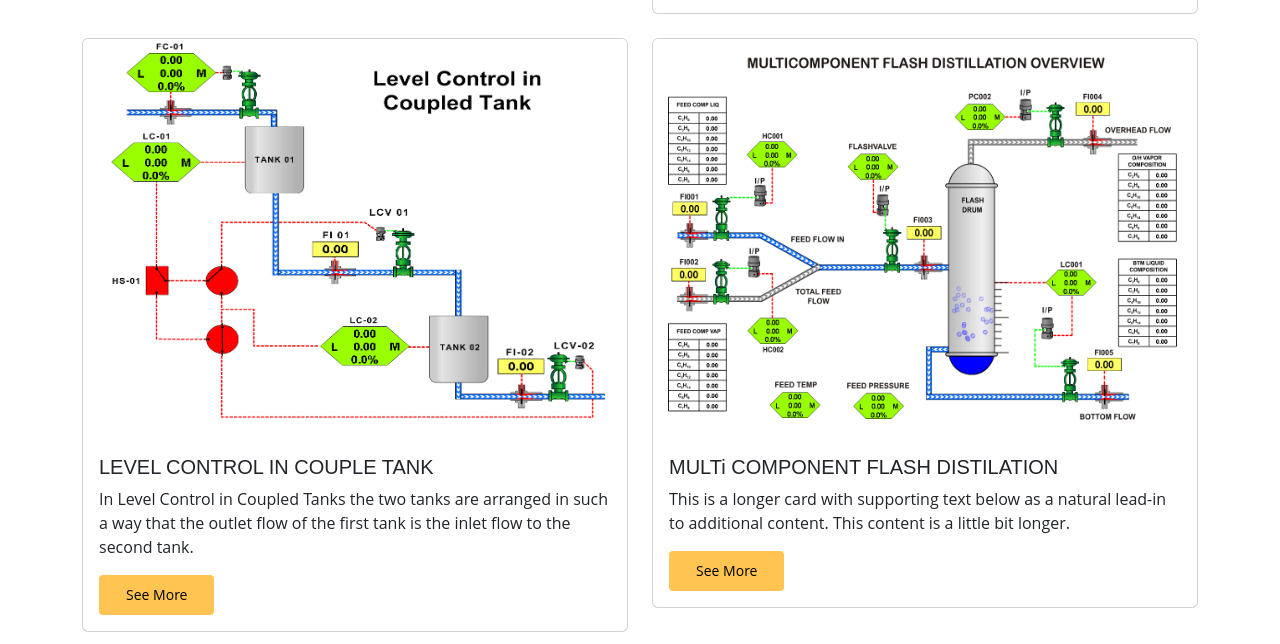
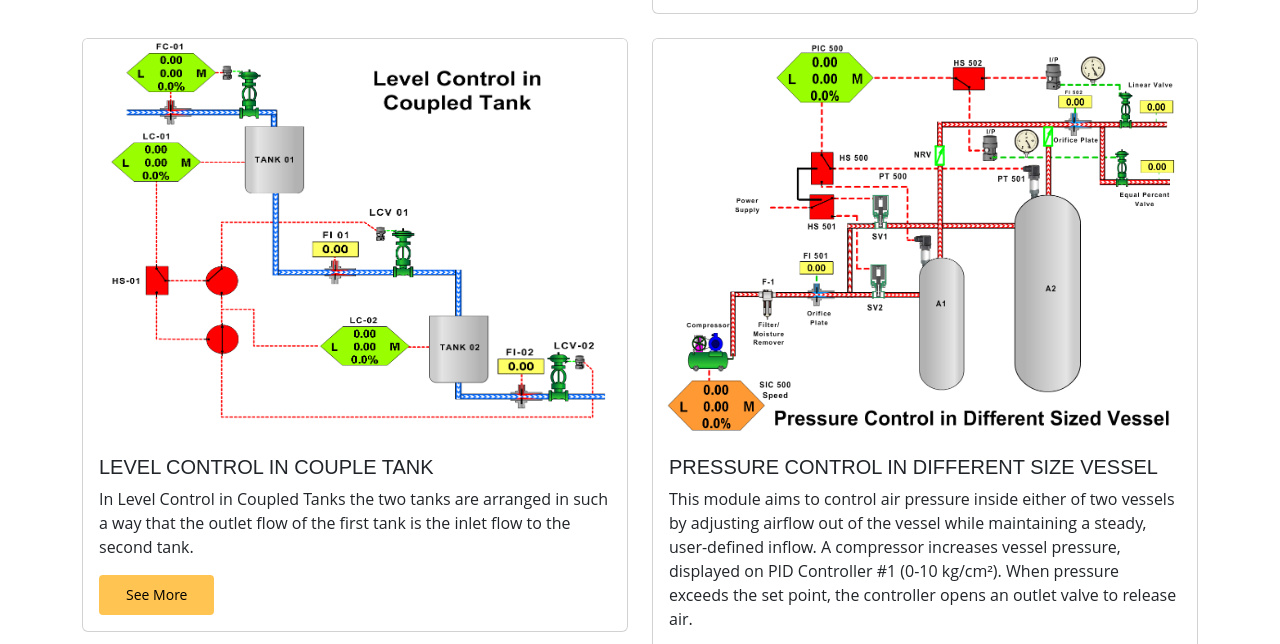
Before and after one commit to Ajitkhetal29/T.S.PL, a plain HTML site: page Real-Time-Sim.html in a window 1280 px wide. Shown: the part 4224-4868 px from the top of the page. Drawn offline with nearby package versions, Linux system fonts and the light colour scheme; files whose address does not match are found by name.

Commit message:
second commit

```diff
--- a/Real-Time-Sim.html
+++ b/Real-Time-Sim.html
@@ -86,7 +86,6 @@
                 <option value="Real-time/level-and-flow-control-system.html">Level & Flow Control System</option>
                 <option value="Real-time/heat-exchanger.html">Heat Exchanger</option>
                 <option value="Real-time/level-control-in-couple-tank.html">Level control In Couple Tank</option>
-                <option value="Real-time/muti-como-flash-dist.html">Multi Component Flash Drive</option>
                 <option value="Real-time/pressure-control-in-diffeent-sized-vessel.html">Pressure Control In Different
                     Sized Vessel</option>
                 <option value="Real-time/Stirred-tank-reactor.html">Stirred Tank Reactor</option>
@@ -279,17 +278,6 @@
                 </div>
             </div>
 
-            <div class="col">
-                <div class="card">
-                    <img src="assets/portfolio/real-time/muti-como-flash-dist.png" class="card-img-top" alt="...">
-                    <div class="card-body">
-                        <h5 class="card-title">MULTi COMPONENT FLASH DISTILATION</h5>
-                        <p class="card-text">This is a longer card with supporting text below as a natural lead-in to
-                            additional content. This content is a little bit longer.</p>
-                        <a href="Real-time/muti-como-flash-dist.html" class="product-page-btn">See More</a>
-                    </div>
-                </div>
-            </div>
 
             <div class="col">
                 <div class="card">
```
